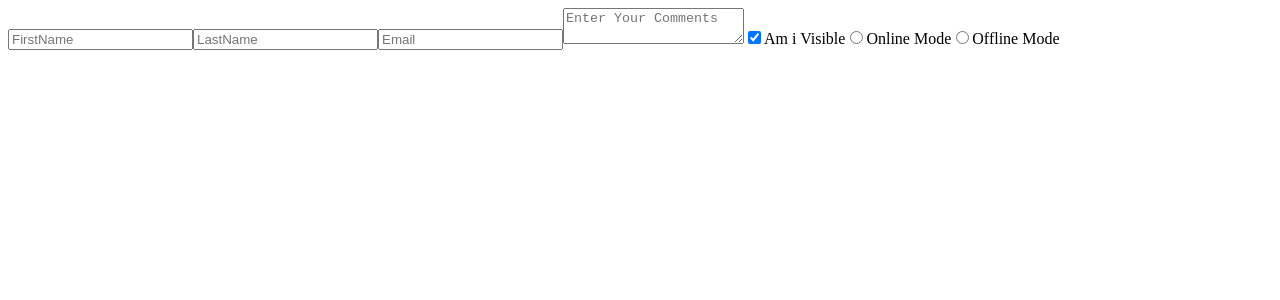
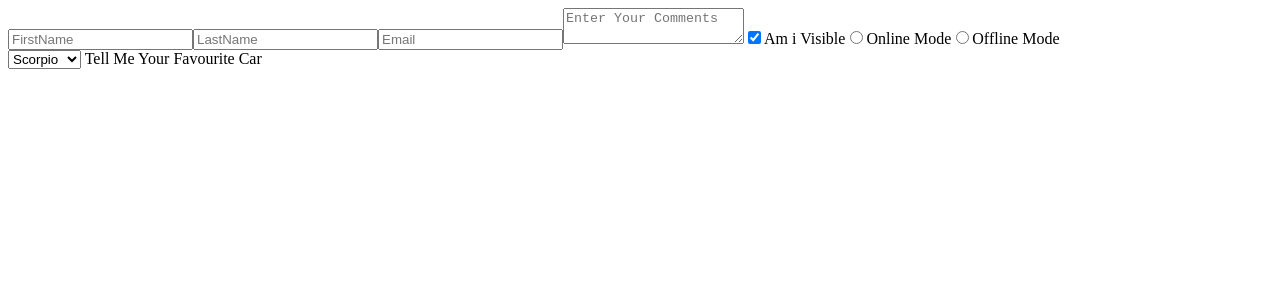
Before and after one commit to sparshyadav/React-Basics, a React (Create React App) app in the folder fromapp/: page / in a window 1280 px wide. Shown: the top 300 px of the page. Built offline with nearby package versions, Linux system fonts and the light colour scheme.

Commit message:
Creating Dropdown menu

```diff
--- a/fromapp/src/App.js
+++ b/fromapp/src/App.js
@@ -3,7 +3,7 @@ import './App.css';
 import React, { useState } from 'react';
 
 function App() {
-  const [formData, setFormData] = useState({ firstName: "", lastName: "", email: "", comments: "", isVisible: true, mode: "" });
+  const [formData, setFormData] = useState({ firstName: "", lastName: "", email: "", comments: "", isVisible: true, mode: "", favCar: "" });
 
 
   function changeHandler(event) {
@@ -30,10 +30,18 @@ function App() {
         <textarea placeholder='Enter Your Comments' name='comments' onChange={changeHandler} value={formData.comments} />
         <input type='checkbox' id='isVisible' onChange={changeHandler} checked={formData.isVisible} name='isVisible' />
         <label htmlFor='isVisible'>Am i Visible</label>
-        <input type='radio' onChange={changeHandler} name='mode' value='Online Mode' id='Online Mode' />
+        <input type='radio' onChange={changeHandler} name='mode' value='Online Mode' id='Online Mode' checked={formData.mode === "Online Mode"} />
         <label htmlFor='Online Mode'>Online Mode</label>
-        <input type='radio' onChange={changeHandler} name='mode' value='Offline Mode' id='Offline Mode' />
-        <label htmlFor='Online Mode'>Offline Mode</label>
+        <input type='radio' onChange={changeHandler} name='mode' value='Offline Mode' id='Offline Mode' checked={formData.mode === "Offline Mode"} />
+        <label htmlFor='Online Mode'>Offline Mode</label> <br></br>
+        <select name='favCar' id='favCar' value={formData.favCar} onChange={changeHandler}>
+          <option value="Scorpio">Scorpio</option>
+          <option value="Harrier">Harrier</option>
+          <option value="Fortuner">Fortuner</option>
+          <option value="Thar">Thar</option>
+        </select>
+        <label htmlFor='favCar'> Tell Me Your Favourite Car</label>
+
       </form>
     </div>
   );
```
